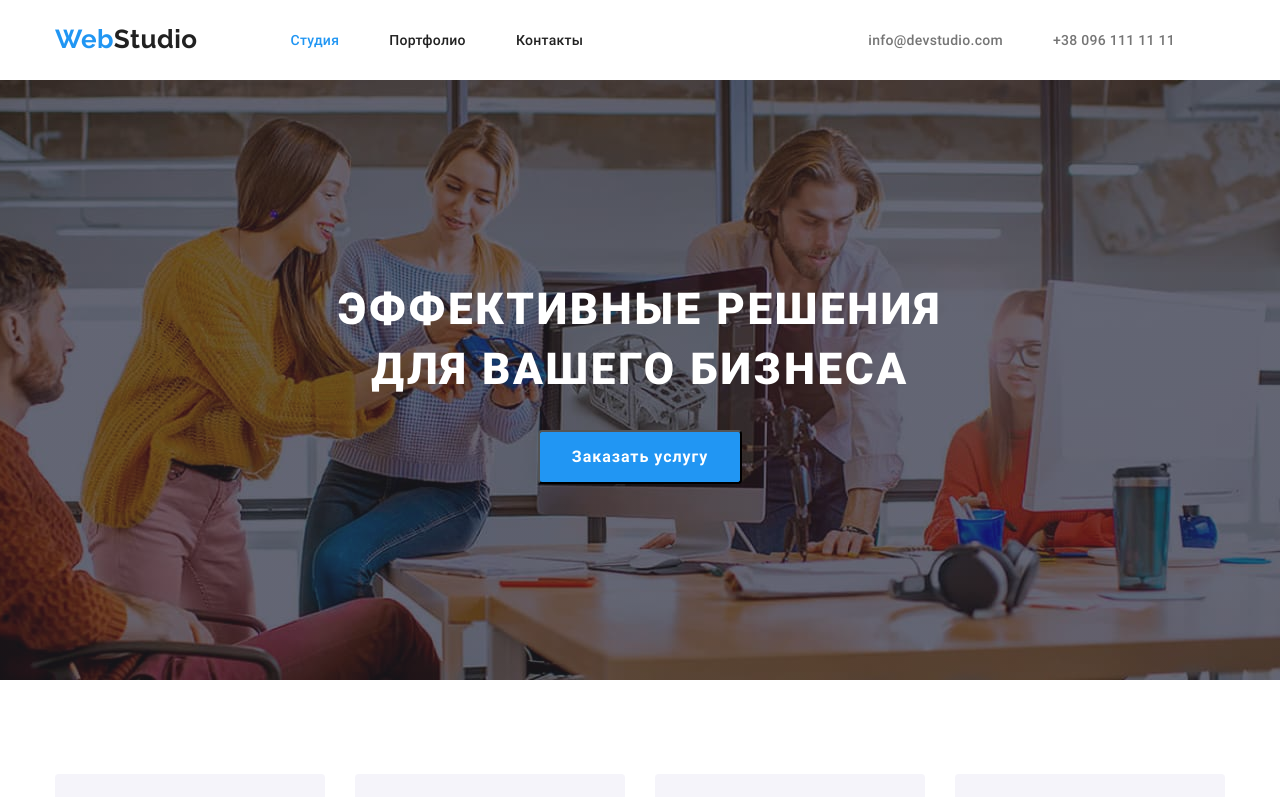
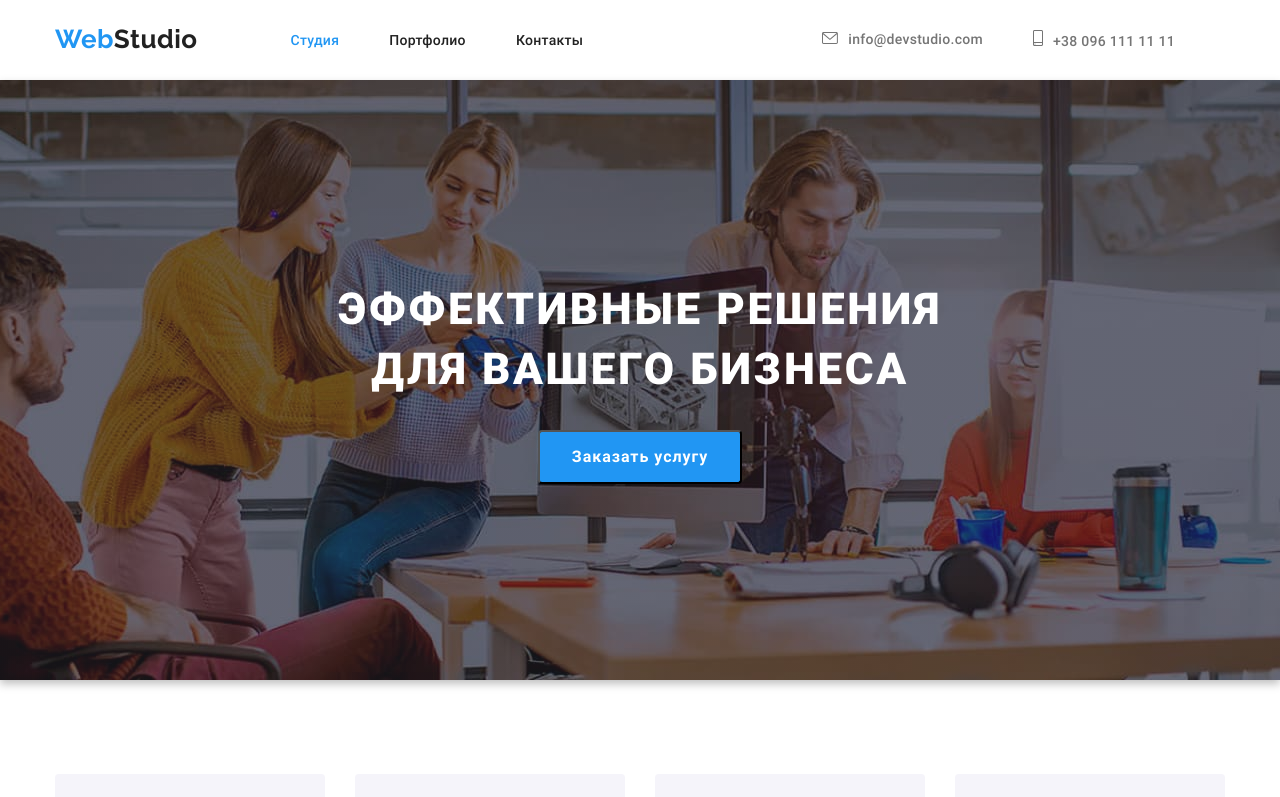
Before and after one commit to Yaroslava16/goit-markup-hw-04, a plain HTML site: page index.html in a window 1280 px wide. Shown: the top 797 px of the page. Drawn offline with nearby package versions, Linux system fonts and the light colour scheme.

Commit message:
добавляет иконки в шапке без стилизации

```diff
--- a/css/styles.css
+++ b/css/styles.css
@@ -276,6 +276,8 @@ p {
     background-size: cover;
     background-repeat: no-repeat;
     background-position: center;
+
+    filter: drop-shadow(0px 4px 4px rgba(0, 0, 0, 0.25));
 }
 
 .btn-group button {
@@ -383,6 +385,7 @@ footer {
     color: var(--primary-text-color);
 }
 
+
 .site-nav a.current:visited {
     color: var(--accent-color);
 }
@@ -453,6 +456,10 @@ padding-left: 215px;
 .tell {
     display: inline-block;
     padding-bottom: 60px;
+}
+
+.svg-nav {
+    margin-right: 10px;
 }
 
 .site-nav {
--- a/index.html
+++ b/index.html
@@ -26,8 +26,8 @@
 
        <ul class="auth-nav list contacts">
             <li class="item">
-                <a href="mailto:info@devstudio.com">info@devstudio.com</a></li>
-            <li class="item"><a href="tell:+380961111111">+38 096 111 11 11</a></li>
+                <a href="mailto:info@devstudio.com"><svg width="16px" height="12px" class="svg-nav"><use href="./images/icon/symbol-defs.svg#icon-envelope"></use></svg>info@devstudio.com</a></li>
+            <li class="item"><a href="tell:+380961111111"><svg width="10px" height="16px" class="svg-nav"><use href="./images/icon/symbol-defs.svg#icon-smartphone"></use></svg>+38 096 111 11 11</a></li>
        </ul>
     </div>
     </header>
```
